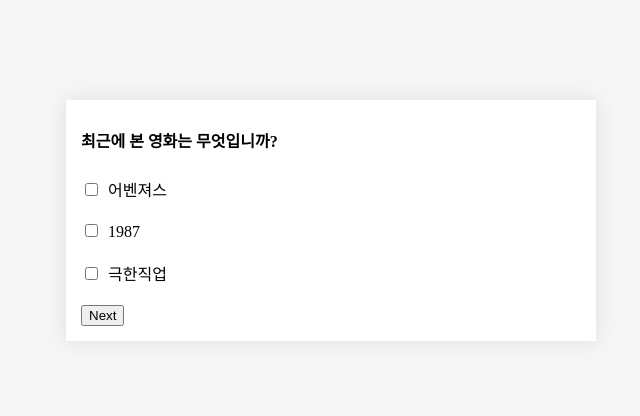
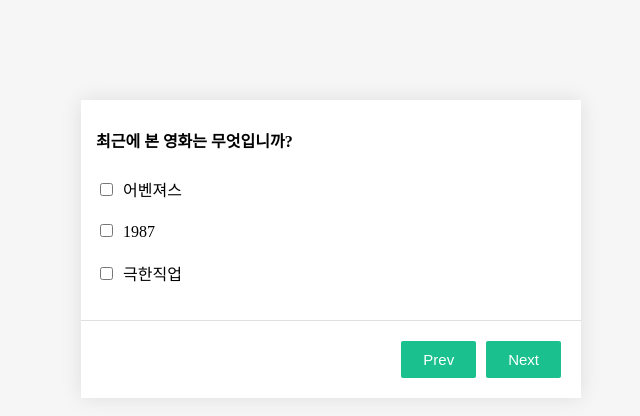
Before and after one commit to actionbeem/vue-coding, a Vue app in the folder stepper/: page / in a window 1280 px wide. Shown: the top 416 px of the page, without its empty margins (309-949 px from the left). Built offline with nearby package versions, Linux system fonts and the light colour scheme.

Commit message:
mixin 삭제 -> BtnControl 컴포넌트로 변경

```diff
--- a/stepper/src/App.vue
+++ b/stepper/src/App.vue
@@ -34,6 +34,8 @@
   text-decoration:underline;
 }
 ul, li { list-style:none; padding:0;}
+button { outline-width:0; background:none; border:0; cursor:pointer; }
+textarea { outline-width:0; }
 .clear:after { display:block; content:""; clear:both; }
 .fl-l { float:left; }
 .fl-r { float:right; }
--- /dev/null
+++ b/stepper/src/components/BtnControl.vue
@@ -0,0 +1,50 @@
+<template>
+  <div class="btn-step clear">
+    <div class="fl-r">
+      <button class="btn-prev" @click="prevStep">Prev</button>
+
+      <button class="btn-submit" v-if="formCompleted" @click="completeStep">Submit</button>
+      <button class="btn-next" v-else @click="nextStep">Next</button>
+    </div>
+  </div>
+</template>
+
+<script>
+import { mapState } from 'vuex'
+
+export default {
+  props: {
+    inputValue: null,
+  },
+  data(){
+    return {
+      formCompleted: false,
+    }
+  },
+  computed: {
+    ...mapState(['answerResult','questionData','stepIndex']),
+  },
+  created(){
+    if(this.stepIndex === this.questionData.length - 1){
+      this.formCompleted = true
+    }
+  },
+  methods: {
+    nextStep(){
+      (this.inputValue.length !== 0) ? this.$store.commit('UP_STEP') : alert('answer please')
+    },
+    prevStep(){
+
+    },
+    completeStep(){
+      console.log(this.answerResult)
+    }
+  },
+}
+</script>
+
+
+<style>
+.btn-step { border-top:1px solid #e0e0e0;  padding:20px; }
+.btn-step button { display:inline-block; font-size:15px; background-color:rgb(26, 192, 142); color:#fff; margin-left:10px; padding:10px 22px; border-radius:2px;  }
+</style>
--- a/stepper/src/components/FormCheckbox.vue
+++ b/stepper/src/components/FormCheckbox.vue
@@ -1,20 +1,19 @@
 <template>
   <section class="question-form">
-    <h2>{{ info.title }}</h2>
-    <div class="checkbox-wrap" v-for="opt in info.options" :key="opt.id">
-      <input type="checkbox" :id="`opt${opt.id}`" :value="opt.text" v-model="inputResult">
-      <label :for="`opt${opt.id}`">{{ opt.text }}</label>
+    <div class="inner">
+      <h2>{{ info.title }}</h2>
+      <div class="checkbox-wrap" v-for="opt in info.options" :key="opt.id">
+        <input type="checkbox" :id="`opt${opt.id}`" :value="opt.text" v-model="inputResult">
+        <label :for="`opt${opt.id}`">{{ opt.text }}</label>
+      </div>
     </div>
-    <div class="btn-step">
-      <button class="btn-submit" v-if="formCompleted" @click="completeStep">Submit</button>
-      <button class="btn-next" v-else @click="nextStep">Next</button>
-    </div>
+    <btn-control :inputValue="inputResult"></btn-control>
   </section>
 </template>
 
 <script>
 import { mapState } from 'vuex'
-import stepCounter from '../mixins/stepCounter.js'
+import BtnControl from './BtnControl.vue'
 
 export default {
   props: {
@@ -26,9 +25,11 @@
     }
   },
   computed: {
-    ...mapState(['answerResult','questionData','stepIndex']),
+    ...mapState(['answerResult']),
   },
-  mixins: [stepCounter],
+  components: {
+    BtnControl
+  },
   watch: {
     inputResult(val){
       let answer = { id:1, answer:val.join() }
@@ -40,6 +41,7 @@
 
 <style>
 .question-form h2 { font-size:16px; margin-bottom:25px; }
+.question-form .inner { padding:15px; }
 .radio-wrap, .checkbox-wrap { margin-bottom:20px; }
 .radio-wrap input, .checkbox-wrap input { margin-right:10px; }
 </style>
--- a/stepper/src/components/FormRadio.vue
+++ b/stepper/src/components/FormRadio.vue
@@ -1,20 +1,19 @@
 <template>
   <section class="question-form">
-    <h2>{{ info.title }}</h2>
-    <div class="radio-wrap" v-for="opt in info.options" :key="opt.id">
-      <input type="radio" :id="`opt${opt.id}`" :value="opt.text" v-model="inputResult">
-      <label :for="`opt${opt.id}`">{{ opt.text }}</label>
+    <div class="inner">
+      <h2>{{ info.title }}</h2>
+      <div class="radio-wrap" v-for="opt in info.options" :key="opt.id">
+        <input type="radio" :id="`opt${opt.id}`" :value="opt.text" v-model="inputResult">
+        <label :for="`opt${opt.id}`">{{ opt.text }}</label>
+      </div>
     </div>
-    <div class="btn-step">
-      <button class="btn-submit" v-if="formCompleted" @click="completeStep">Submit</button>
-      <button class="btn-next" v-else @click="nextStep">Next</button>
-    </div>
+    <btn-control :inputValue="inputResult"></btn-control>
   </section>
 </template>
 
 <script>
 import { mapState } from 'vuex'
-import stepCounter from '../mixins/stepCounter.js'
+import BtnControl from './BtnControl.vue'
 
 export default {
   props: {
@@ -26,9 +25,11 @@
     }
   },
   computed: {
-    ...mapState(['answerResult','questionData','stepIndex']),
+    ...mapState(['answerResult']),
   },
-  mixins: [stepCounter],
+  components: {
+    BtnControl
+  },
   watch: {
     inputResult: function(val){
       let answer = { id:2, answer:val }
--- a/stepper/src/components/FormSelect.vue
+++ b/stepper/src/components/FormSelect.vue
@@ -1,20 +1,19 @@
 <template>
   <section class="question-form">
-    <h2>{{ info.title }}</h2>
-    <select v-model="inputResult">
-      <option disabled value="">답변을 선택해주세요.</option>
-      <option v-for="opt in info.options" :key="opt.id" :value="opt.text">{{ opt.text }}</option>
-    </select>
-    <div class="btn-step">
-      <button class="btn-submit" v-if="formCompleted" @click="completeStep">Submit</button>
-      <button class="btn-next" v-else @click="nextStep">Next</button>
+    <div class="inner">
+      <h2>{{ info.title }}</h2>
+      <select v-model="inputResult">
+        <option disabled value="">답변을 선택해주세요.</option>
+        <option v-for="opt in info.options" :key="opt.id" :value="opt.text">{{ opt.text }}</option>
+      </select>
     </div>
+    <btn-control :inputValue="inputResult"></btn-control>
   </section>
 </template>
 
 <script>
 import { mapState } from 'vuex'
-import stepCounter from '../mixins/stepCounter.js'
+import BtnControl from './BtnControl.vue'
 
 export default {
   props: {
@@ -26,12 +25,21 @@
     }
   },
   computed: {
-    ...mapState(['answerResult','questionData','stepIndex']),
+    ...mapState(['answerResult']),
   },
-  mixins: [stepCounter],
+  components: {
+    BtnControl
+  },
+  watch: {
+    inputResult: function(val){
+      let answer = { id:4, answer:val }
+      this.answerResult.items[3] = answer;
+    }
+  },
+
 }
 </script>
 
 <style>
-
+.question-form select { width:100%; height:30px; outline-width:0; font-size:14px; margin-bottom:40px;}
 </style>
--- a/stepper/src/components/FormTextarea.vue
+++ b/stepper/src/components/FormTextarea.vue
@@ -1,19 +1,18 @@
 <template>
   <section class="question-form">
-    <h2>{{ info.title }}</h2>
-    <textarea v-model="inputResult">
+    <div class="inner">
+      <h2>{{ info.title }}</h2>
+      <textarea v-model="inputResult">
 
-    </textarea>
-    <div class="btn-step">
-      <button class="btn-submit" v-if="formCompleted" @click="completeStep">Submit</button>
-      <button class="btn-next" v-else @click="nextStep">Next</button>
+      </textarea>
     </div>
+    <btn-control :inputValue="inputResult"></btn-control>
   </section>
 </template>
 
 <script>
 import { mapState } from 'vuex'
-import stepCounter from '../mixins/stepCounter.js'
+import BtnControl from './BtnControl.vue'
 
 export default {
   props: {
@@ -25,9 +24,11 @@
     }
   },
   computed: {
-    ...mapState(['answerResult','questionData','stepIndex']),
+    ...mapState(['answerResult']),
   },
-  mixins: [stepCounter],
+  components: {
+    BtnControl
+  },
   watch: {
     inputResult: function(val){
       let answer = { id:3, answer:val }
@@ -38,5 +39,5 @@
 </script>
 
 <style>
-.question-form textarea { width:100%; height:150px; border:0; border:1px solid #e0e0e0; resizd:none; }
+.question-form textarea { width:100%; height:150px; border:0; border:1px solid #e0e0e0; resizd:none; padding:15px; font-size:14px; box-sizing:border-box;; resize:none; margin-bottom:20px;}
 </style>
--- a/stepper/src/mixins/stepCounter.js
+++ /dev/null
@@ -1,20 +0,0 @@
-export default {
-  data(){
-    return {
-      formCompleted: false,
-    }
-  },
-  created(){
-    if(this.stepIndex === this.questionData.length - 1){
-      this.formCompleted = true
-    }
-  },
-  methods: {
-    nextStep(){
-      (this.inputResult.length !== 0) ? this.$store.commit('UP_STEP') : alert('answer please')
-    },
-    completeStep(){
-      console.log(this.answerResult)
-    }
-  },
-}
--- a/stepper/src/view/FormView.vue
+++ b/stepper/src/view/FormView.vue
@@ -35,6 +35,6 @@
 </script>
 
 <style scoped>
-.input-form { width:500px; padding:15px; background-color:#fff; margin:100px auto; box-shadow:0 0 20px rgba(0,0,0,0.1);}
+.input-form { width:500px; background-color:#fff; margin:100px auto; box-shadow:0 0 20px rgba(0,0,0,0.1);}
 .question .tit { font-size:18px; font-weight:normal; }
 </style>
```
